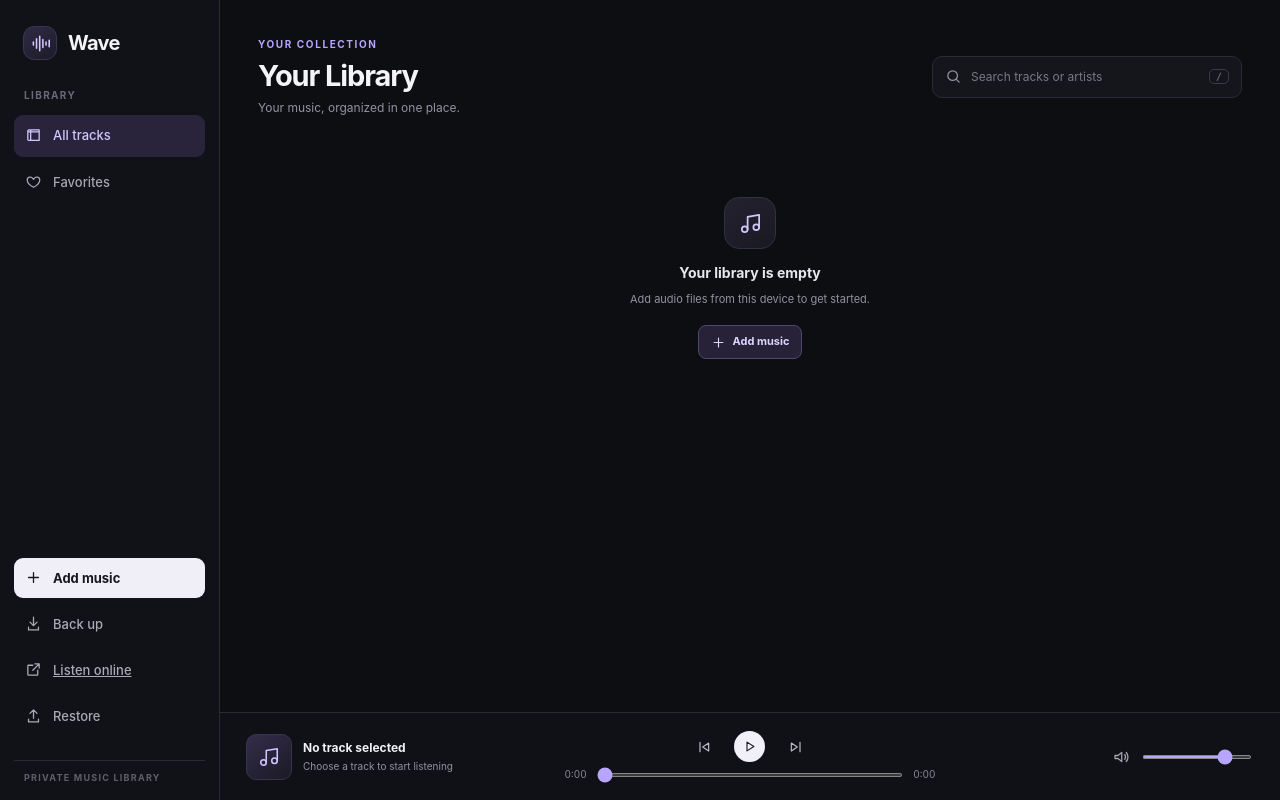
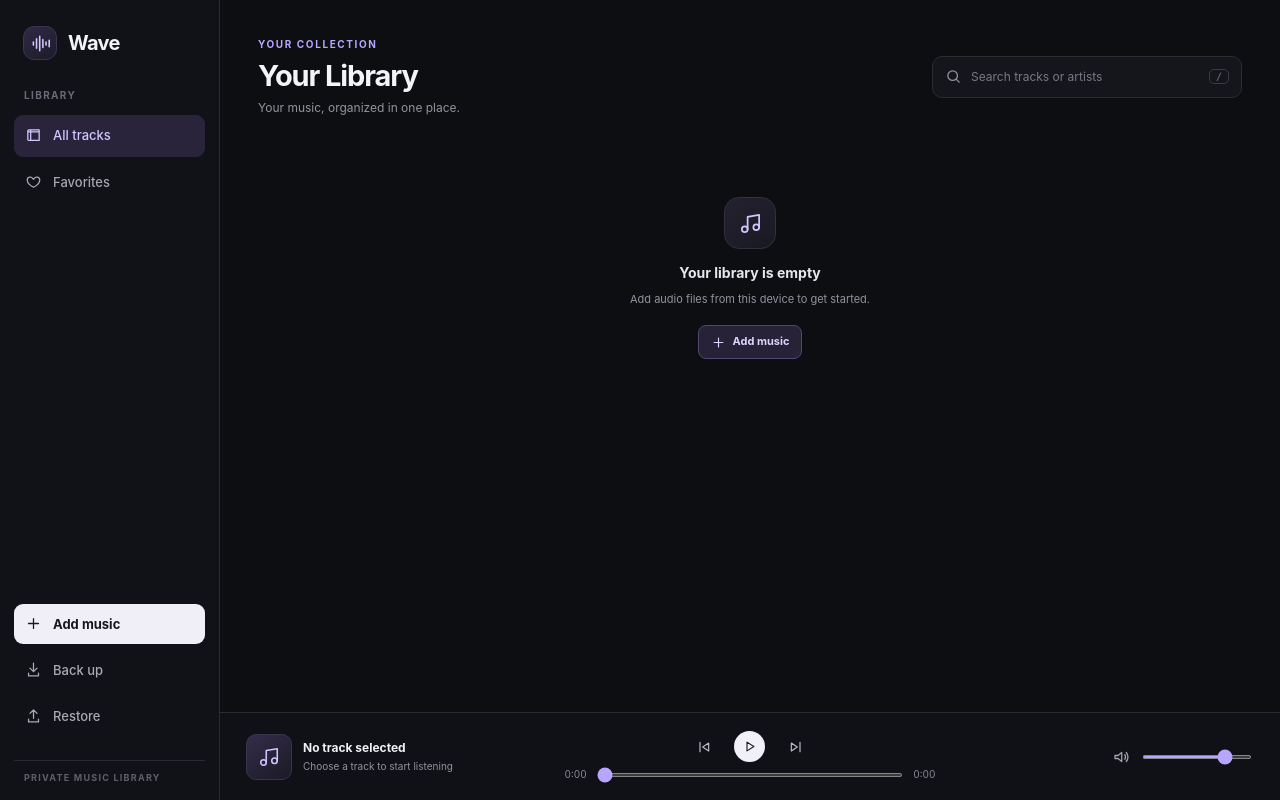
Before and after one commit to ppniyompong-ops/Wave, a plain HTML site: page index.html in a window 1280 px wide. Drawn offline with Linux system fonts and the light colour scheme.

Commit message:
Remove Listen online shortcut

```diff
--- a/index.html
+++ b/index.html
@@ -44,10 +44,6 @@
           <svg class="icon" viewBox="0 0 24 24" fill="none" stroke="currentColor" stroke-width="1.8" stroke-linecap="round" stroke-linejoin="round" aria-hidden="true"><path d="M12 3v12m-5-5 5 5 5-5M5 17v4h14v-4"/></svg>
           <span>Back up</span>
         </button>
-        <a class="action-btn" href="https://music.youtube.com/search?q=25hours%20%E0%B8%A4%E0%B8%94%E0%B8%B9%E0%B8%81%E0%B8%B2%E0%B8%A5" target="_blank" rel="noopener noreferrer" aria-label="Listen to Ruedu Kan by 25hours on YouTube Music">
-          <svg class="icon" viewBox="0 0 24 24" fill="none" stroke="currentColor" stroke-width="1.8" stroke-linecap="round" stroke-linejoin="round" aria-hidden="true"><path d="M14 4h6v6M20 4l-9 9"/><path d="M18 13v6a1 1 0 0 1-1 1H5a1 1 0 0 1-1-1V7a1 1 0 0 1 1-1h6"/></svg>
-          <span>Listen online</span>
-        </a>
         <button id="restore" class="action-btn" type="button" aria-label="Restore library">
           <svg class="icon" viewBox="0 0 24 24" fill="none" stroke="currentColor" stroke-width="1.8" stroke-linecap="round" stroke-linejoin="round" aria-hidden="true"><path d="M12 16V4m-5 5 5-5 5 5M5 17v4h14v-4"/></svg>
           <span>Restore</span>
```
